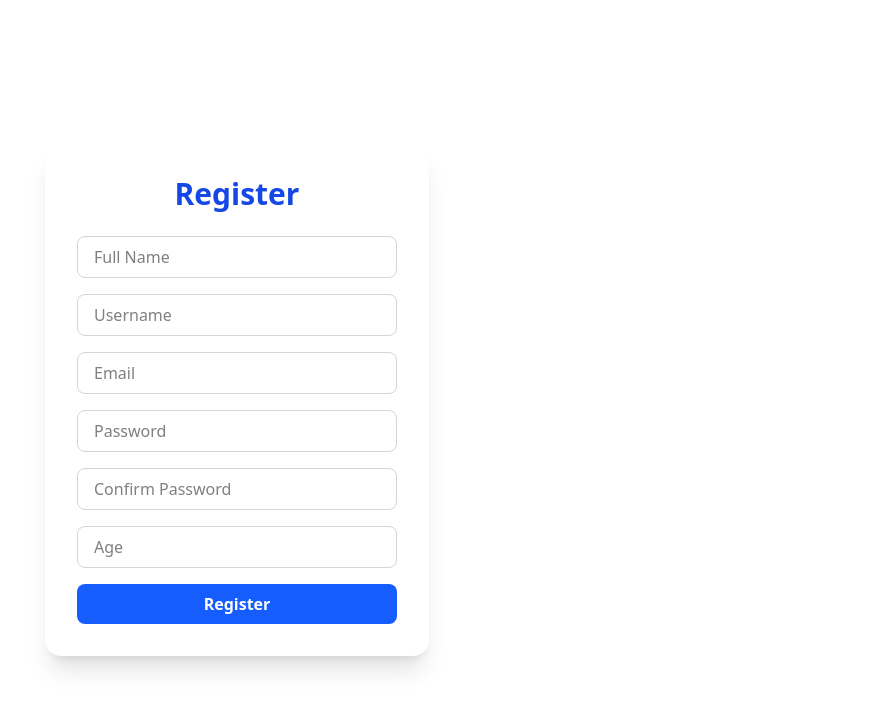
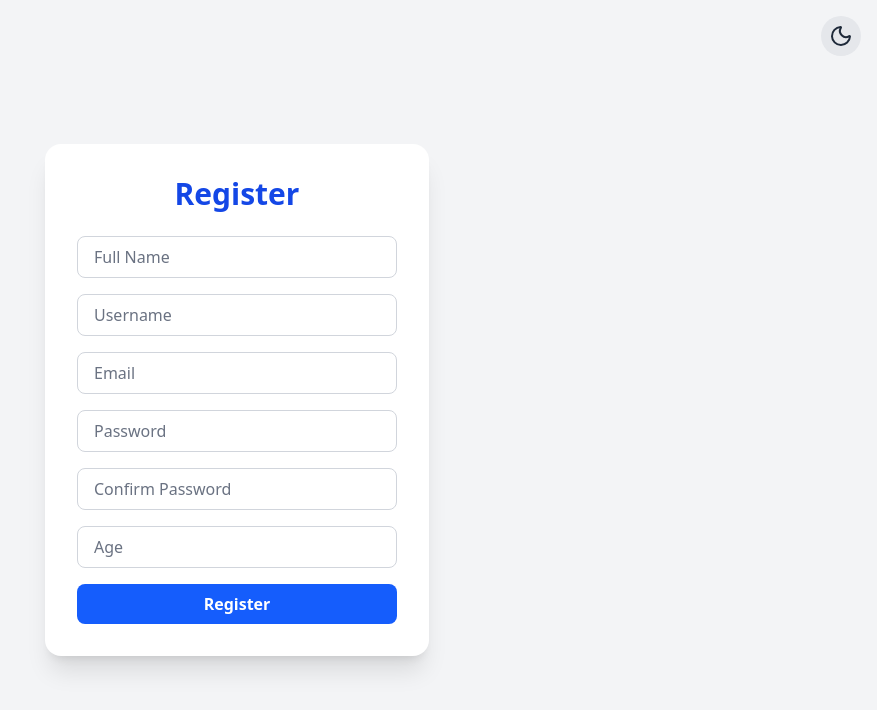
Before and after one commit to Dhananjay-3270/ChatAPP, a React (Vite) app in the folder client/: page /register in a window 1280 px wide. Shown: the top 710 px of the page, without its empty margins (403-1280 px from the left). Built offline with nearby package versions, Linux system fonts and the light colour scheme.

Commit message:
Theming Changes

```diff
--- a/client/src/App.tsx
+++ b/client/src/App.tsx
@@ -9,9 +9,9 @@ import { Login } from "./pages/Login";
 import { Register } from "./pages/Register";
 
 const App: React.FC = () => {
+
   const isAuth = false;
   return (
-
     <Routes>
       <Route path="/login" element={<Login />} />
       <Route path="/register" element={<Register />} />
@@ -30,7 +30,6 @@ const App: React.FC = () => {
         <Route path="/home" element={<Home />} />
       </Route>
     </Routes>
-
   );
 };
 
--- /dev/null
+++ b/client/src/components/ThemeToggle.tsx
@@ -0,0 +1,16 @@
+import { useTheme } from "../hooks/useTheme";
+import { Sun, Moon } from "lucide-react";
+export const ThemeToggle: React.FC = () => {
+  const { theme, toggleTheme } = useTheme();
+
+  const getIcon = () => (theme === "dark" ? <Sun /> : <Moon />);
+
+  return (
+    <button
+      className="p-2 rounded-full bg-gray-200 dark:bg-gray-700 text-gray-800 dark:text-gray-200 hover:bg-gray-300 dark:hover:bg-gray-600 transition-colors"
+      onClick={toggleTheme}
+    >
+      {getIcon()}
+    </button>
+  );
+};
--- a/client/src/hooks/useTheme.ts
+++ b/client/src/hooks/useTheme.ts
@@ -1,9 +1,26 @@
-import { useContext } from "react"
-import { ThemeContext } from "../contexts/ThemeContext"
- export const useTheme = () => {
-    const context = useContext(ThemeContext)
-    if (!context) {
-        throw new Error('useTheme must be used within a ThemeProvider');
-    }
-    return context
-}
+import { useState, useEffect } from "react";
+
+export const useTheme = () => {
+    const [theme, setTheme] = useState(() => {
+        // Retrieve the theme from local storage or default to 'light'
+        return localStorage.getItem("theme") || "light";
+    });
+
+    useEffect(() => {
+        // Update the theme in local storage whenever it changes
+        localStorage.setItem("theme", theme);
+        // Apply the theme class to the document body
+        if (theme === "dark") {
+            document.body.classList.add("dark");
+        } else {
+            document.body.classList.remove("dark");
+        }
+    }, [theme]);
+
+    const toggleTheme = () => {
+        // Toggle between 'light' and 'dark' themes
+        setTheme((prevTheme) => (prevTheme === "light" ? "dark" : "light"));
+    };
+
+    return { theme, toggleTheme };
+};
--- a/client/src/index.css
+++ b/client/src/index.css
@@ -1 +1,2 @@
 @import "tailwindcss";
+@custom-variant dark (&:where(.dark, .dark *));
--- a/client/src/pages/Login.tsx
+++ b/client/src/pages/Login.tsx
@@ -1,7 +1,7 @@
 import { useState } from "react";
 import { Link } from "react-router-dom";
 import { useNavigate } from "react-router-dom";
-
+import { ThemeToggle } from "../components/ThemeToggle";
 
 export const Login: React.FC = () => {
   const navigate = useNavigate();
@@ -32,12 +32,10 @@ export const Login: React.FC = () => {
   };
 
   return (
-    <div className="min-h-screen dark-mode-bg relative">
-
-
+    <div className="min-h-screen bg-gray-100 dark:bg-gray-900 relative">
       {/* Theme Toggle Button */}
       <div className="absolute top-4 right-4 z-10">
-
+        <ThemeToggle />
       </div>
 
       <div className="min-h-screen flex">
@@ -45,7 +43,7 @@ export const Login: React.FC = () => {
         <div className="flex-1 flex items-center justify-center px-4 sm:px-6 lg:px-8">
           <div className="max-w-md w-full">
             <form
-              className="dark-mode-card p-8 rounded-2xl shadow-xl flex flex-col gap-5"
+              className="bg-white dark:bg-gray-800 p-8 rounded-2xl shadow-xl flex flex-col gap-5"
               onSubmit={handleSubmit}
             >
               <h2 className="text-3xl font-bold mb-2 text-center text-blue-700 dark:text-blue-400">
--- a/client/src/pages/Register.tsx
+++ b/client/src/pages/Register.tsx
@@ -1,6 +1,6 @@
 import { useState } from "react";
 import { useNavigate } from "react-router-dom";
-
+import { ThemeToggle } from "../components/ThemeToggle";
 interface User {
   fullName: string;
   userName: string;
@@ -45,19 +45,22 @@ export const Register: React.FC = () => {
   };
 
   return (
-    <div className="min-h-screen flex items-center justify-center ">
+    <div className="min-h-screen bg-gray-100 dark:bg-gray-900 flex items-center justify-center">
+      <div className="absolute top-4 right-4 z-10">
+        <ThemeToggle />
+      </div>
       <form
-        className="bg-white p-8 rounded-2xl shadow-xl w-96 flex flex-col gap-4"
+        className="bg-white dark:bg-gray-800 p-8 rounded-2xl shadow-xl w-96 flex flex-col gap-4"
         onSubmit={handleSubmit}
       >
-        <h2 className="text-3xl font-bold mb-2 text-center text-blue-700">
+        <h2 className="text-3xl font-bold mb-2 text-center text-blue-700 dark:text-blue-400">
           Register
         </h2>
         <input
           type="text"
           name="fullName"
           placeholder="Full Name"
-          className="border border-gray-300 rounded-lg px-4 py-2 focus:outline-none focus:ring-2 focus:ring-blue-400"
+          className="border border-gray-300 dark:border-gray-600 rounded-lg px-4 py-2 focus:outline-none focus:ring-2 focus:ring-blue-400 bg-white dark:bg-gray-700 text-gray-900 dark:text-gray-100 placeholder-gray-500 dark:placeholder-gray-400"
           value={formData.fullName}
           onChange={handleChange}
           required
@@ -66,7 +69,7 @@ export const Register: React.FC = () => {
           type="text"
           name="userName"
           placeholder="Username"
-          className="border border-gray-300 rounded-lg px-4 py-2 focus:outline-none focus:ring-2 focus:ring-blue-400"
+          className="border border-gray-300 dark:border-gray-600 rounded-lg px-4 py-2 focus:outline-none focus:ring-2 focus:ring-blue-400 bg-white dark:bg-gray-700 text-gray-900 dark:text-gray-100 placeholder-gray-500 dark:placeholder-gray-400"
           value={formData.userName}
           onChange={handleChange}
           required
@@ -75,7 +78,7 @@ export const Register: React.FC = () => {
           type="email"
           name="email"
           placeholder="Email"
-          className="border border-gray-300 rounded-lg px-4 py-2 focus:outline-none focus:ring-2 focus:ring-blue-400"
+          className="border border-gray-300 dark:border-gray-600 rounded-lg px-4 py-2 focus:outline-none focus:ring-2 focus:ring-blue-400 bg-white dark:bg-gray-700 text-gray-900 dark:text-gray-100 placeholder-gray-500 dark:placeholder-gray-400"
           value={formData.email}
           onChange={handleChange}
           required
@@ -84,7 +87,7 @@ export const Register: React.FC = () => {
           type="password"
           name="password"
           placeholder="Password"
-          className="border border-gray-300 rounded-lg px-4 py-2 focus:outline-none focus:ring-2 focus:ring-blue-400"
+          className="border border-gray-300 dark:border-gray-600 rounded-lg px-4 py-2 focus:outline-none focus:ring-2 focus:ring-blue-400 bg-white dark:bg-gray-700 text-gray-900 dark:text-gray-100 placeholder-gray-500 dark:placeholder-gray-400"
           value={formData.password}
           onChange={handleChange}
           required
@@ -93,7 +96,7 @@ export const Register: React.FC = () => {
           type="password"
           name="ConfirmPassword"
           placeholder="Confirm Password"
-          className="border border-gray-300 rounded-lg px-4 py-2 focus:outline-none focus:ring-2 focus:ring-blue-400"
+          className="border border-gray-300 dark:border-gray-600 rounded-lg px-4 py-2 focus:outline-none focus:ring-2 focus:ring-blue-400 bg-white dark:bg-gray-700 text-gray-900 dark:text-gray-100 placeholder-gray-500 dark:placeholder-gray-400"
           value={formData.ConfirmPassword}
           onChange={handleChange}
           required
@@ -103,14 +106,14 @@ export const Register: React.FC = () => {
           name="age"
           placeholder="Age"
           min={0}
-          className="border border-gray-300 rounded-lg px-4 py-2 focus:outline-none focus:ring-2 focus:ring-blue-400"
+          className="border border-gray-300 dark:border-gray-600 rounded-lg px-4 py-2 focus:outline-none focus:ring-2 focus:ring-blue-400 bg-white dark:bg-gray-700 text-gray-900 dark:text-gray-100 placeholder-gray-500 dark:placeholder-gray-400"
           value={formData.age === 0 ? "" : formData.age}
           onChange={handleChange}
           required
         />
         <button
           type="submit"
-          className="bg-blue-600 text-white rounded-lg px-4 py-2 font-semibold hover:bg-blue-700 transition"
+          className="bg-blue-600 text-white rounded-lg px-4 py-2 font-semibold hover:bg-blue-700 dark:bg-blue-500 dark:hover:bg-blue-600 transition"
         >
           Register
         </button>
```
Also changed, not shown: 1 other file (tests, documents, lock files or other folders). Lines whose indentation alone changed are shown as unchanged.
